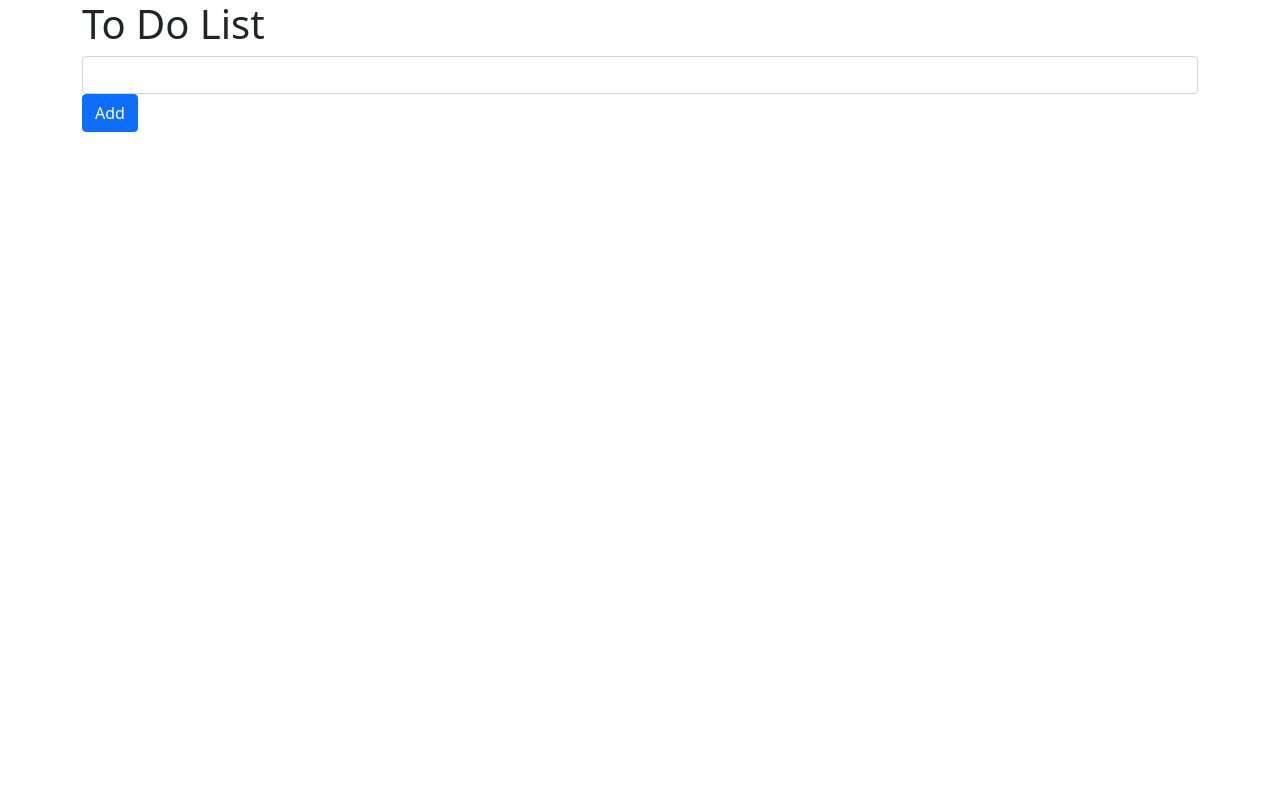
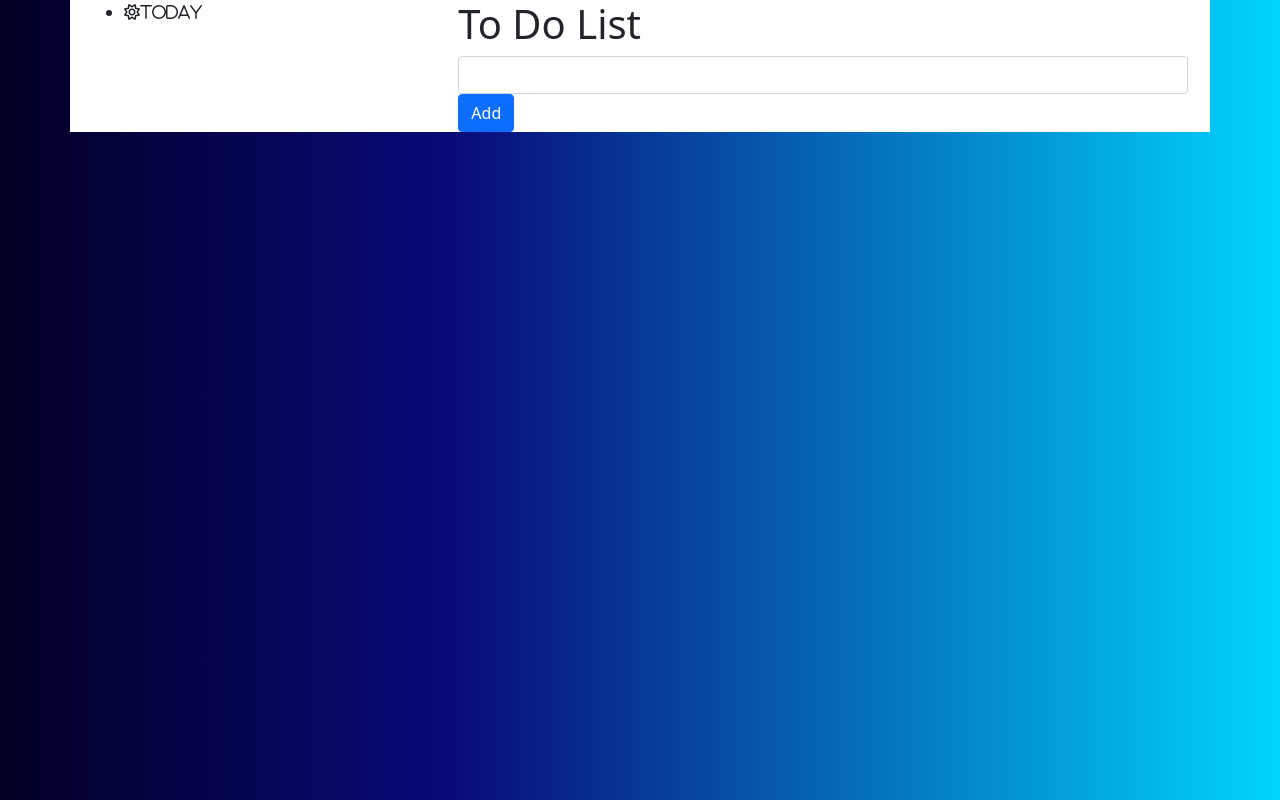
Before and after one commit to BillalAsif/ToDoList, a plain HTML site: page index.html in a window 1280 px wide. Drawn offline with nearby package versions, Linux system fonts and the light colour scheme.

Commit message:
Added some css

```diff
--- a/css/style.css
+++ b/css/style.css
@@ -0,0 +1,28 @@
+body {
+    background-image: linear-gradient(
+        90deg, rgb(2, 0, 36) 0%, rgb(9, 9, 121) 35%, rgb(0, 212, 255) 100%);
+}
+
+.bg {
+    background-color:white;
+}
+
+.grid-container {
+    display: grid;
+}
+
+.grid-container div {
+    padding:  0px 10px;
+}
+
+.grid-left {
+    grid-row-start: 1;
+    grid-row-end: 4;
+
+
+}
+
+.grid-main {
+    grid-column-start: 2;
+    grid-column-end: 4;
+}
--- a/index.html
+++ b/index.html
@@ -6,6 +6,8 @@
     <meta http-equiv="X-UA-Compatible" content="IE=edge">
     <meta name="viewport" content="width=device-width, initial-scale=1.0">
     <title>To Do App</title>
+
+    <script src="https://kit.fontawesome.com/f58f7ba28f.js" crossorigin="anonymous"></script>
     <link href="css/style.css" rel="stylesheet">
     <link rel="stylesheet" href="https://cdn.jsdelivr.net/npm/bootstrap@5.1.2/dist/css/bootstrap.min.css"
         integrity="sha384-uWxY/CJNBR+1zjPWmfnSnVxwRheevXITnMqoEIeG1LJrdI0GlVs/9cVSyPYXdcSF" crossorigin="anonymous">
@@ -13,17 +15,29 @@
 
 <body>
 
-    <form>
-        <div class="container flex">
-            <h1 class="center">To Do List</h1>
-            <input type="text" class="form-control">
-            <button class="btn btn-primary">Add</button>
+    <div class="container bg">
+        <div class="grid-container">
+
+            <div class="grid-left">
+                <ul>
+                    <li>
+                        <i class="far fa-sun">Today</i>
+                    </li>
+                </ul>
+            </div>
+
+            <div class="grid-main">
+                <h1 class="center">To Do List</h1>
+                <input type="text" class="form-control">
+                <button class="btn btn-primary">Add</button>
+            </div>
+
         </div>
-    </form>
+    </div>
 
     <script src="https://cdn.jsdelivr.net/npm/bootstrap@5.1.2/dist/js/bootstrap.min.js"
         integrity="sha384-PsUw7Xwds7x08Ew3exXhqzbhuEYmA2xnwc8BuD6SEr+UmEHlX8/MCltYEodzWA4u" crossorigin="anonymous">
-    </script>
+        </script>
 </body>
 
 </html>
```
